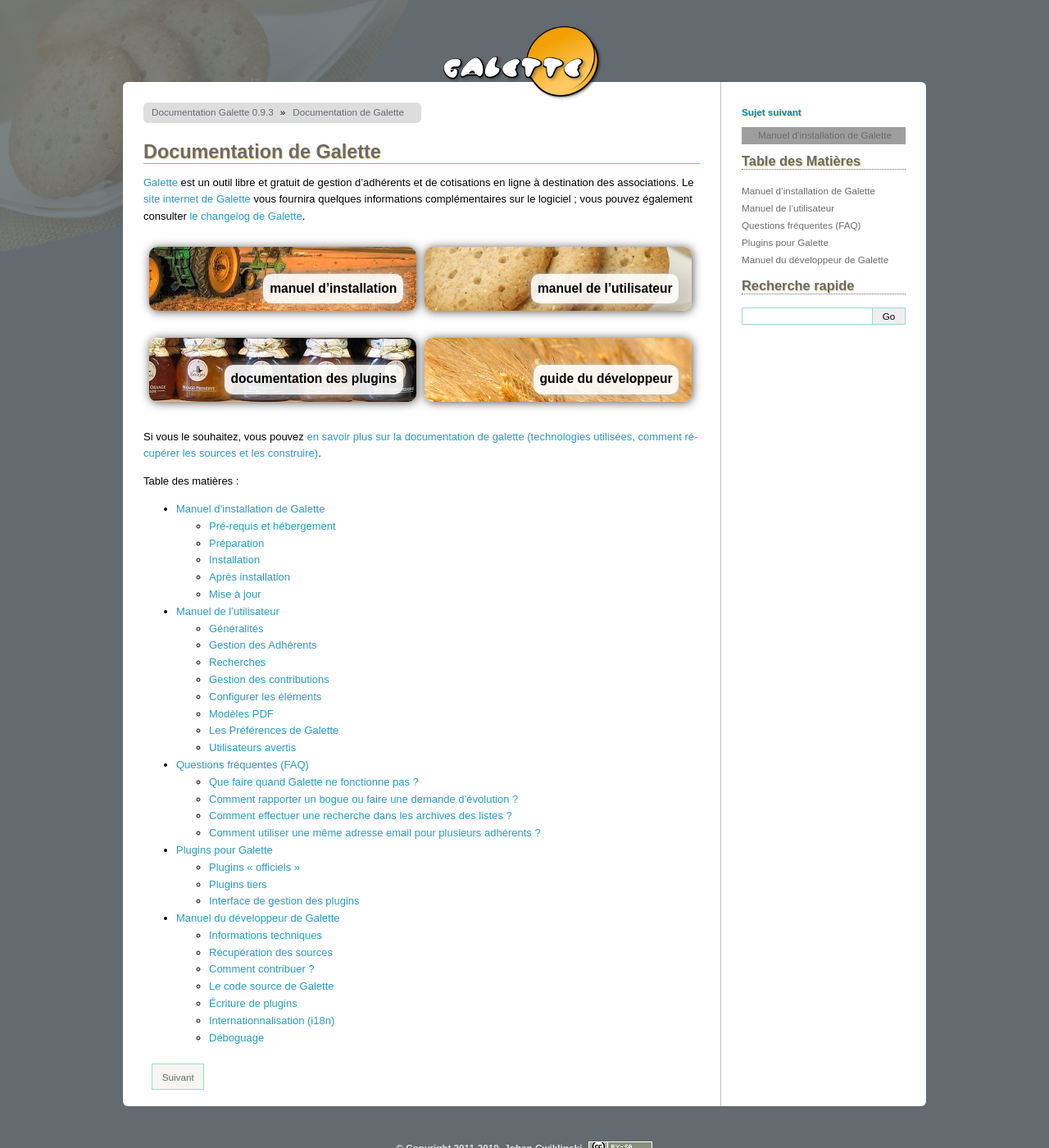
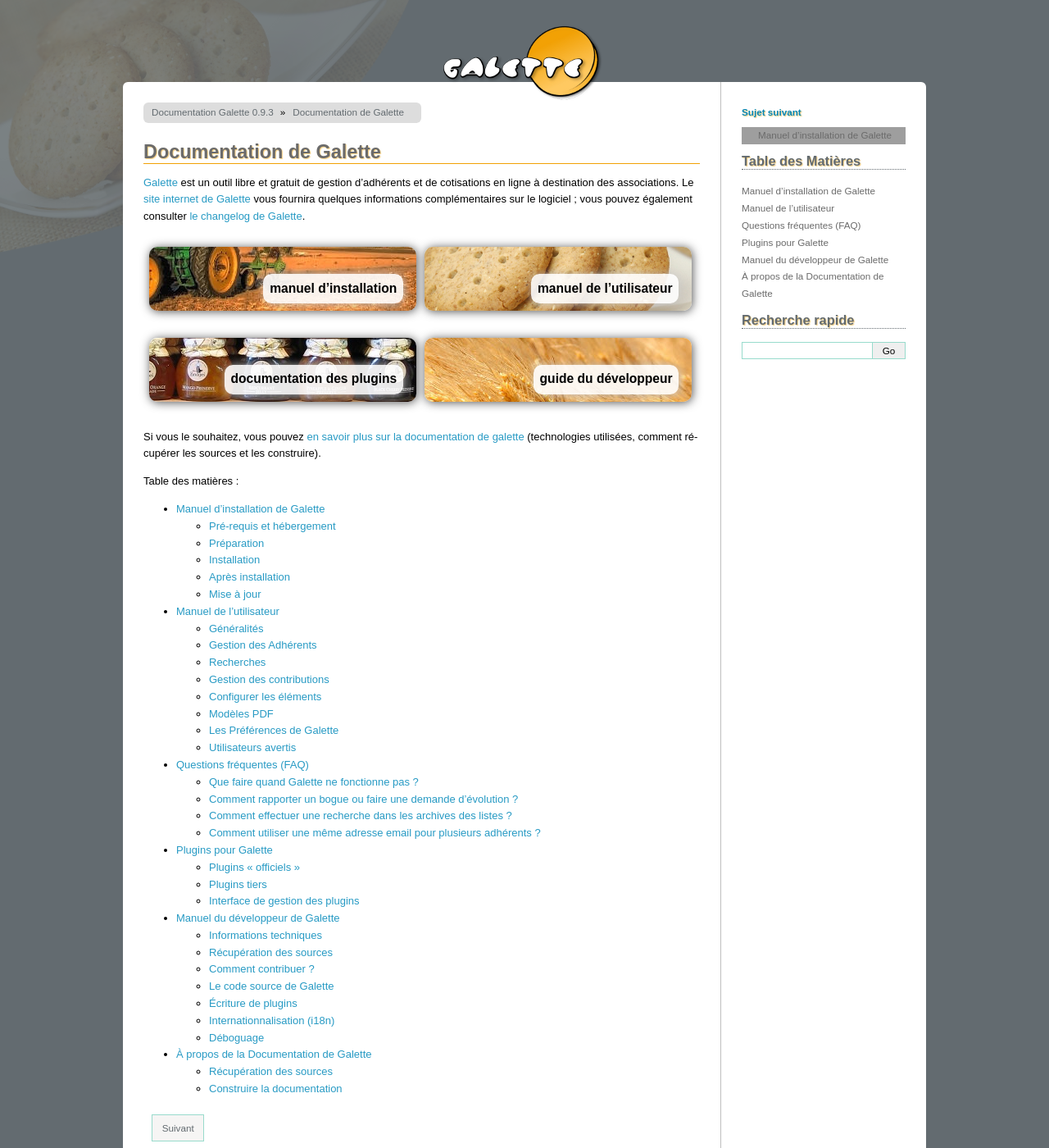
Before and after one commit to galette/galettedoc, a Sphinx documentation site: the page built from source/index.rst, in a window 1280 px wide and 1400 px high. Shown: the whole window at 82% size. Built offline with Sphinx 7.4.7, drawn with Linux system fonts in a browser that asks for light colours; some of the changed lines change nothing that is shown; grey boxes are pictures that could not be loaded.

Commit message:
Fix missing links on the master page of the PDF ; fixes #1307

```diff
--- a/source/index.rst
+++ b/source/index.rst
@@ -24,7 +24,7 @@
 
 :doc:`guide du développeur <development/index>`
 
-Si vous le souhaitez, vous pouvez :ref:`en savoir plus sur la documentation de galette (technologies utilisées, comment récupérer les sources et les construire) <about>`.
+Si vous le souhaitez, vous pouvez :doc:`en savoir plus sur la documentation de galette</about>` (technologies utilisées, comment récupérer les sources et les construire).
 
 Table des matières :
 
@@ -36,3 +36,9 @@
    faq/index.rst
    plugins/index.rst
    development/index.rst
+   about.rst
+
+.. toctree::
+   :hidden:
+
+   changelog.rst
```
